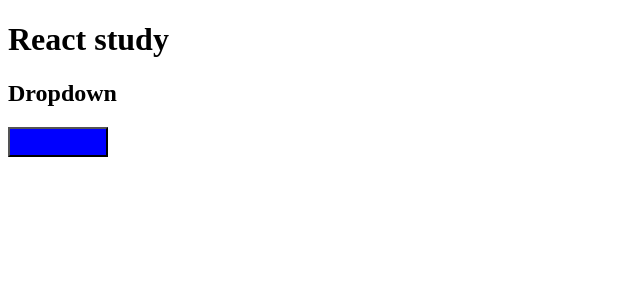
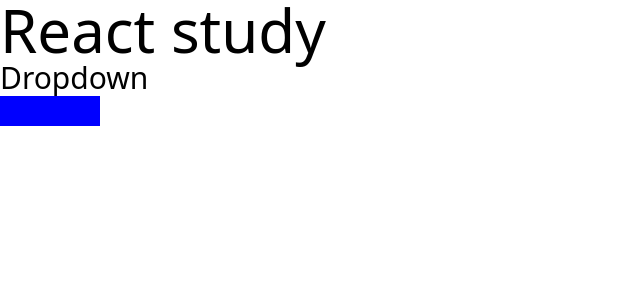
Before and after one commit to hodeethelion/reactdocumentstudy, a React (Create React App) app: page / in a window 1280 px wide. Shown: the top 300 px of the page, without its empty margins (0-640 px from the left). Built offline with nearby package versions, Linux system fonts and the light colour scheme.

Commit message:
Add: tailwind css added

```diff
--- a/package.json
+++ b/package.json
@@ -34,5 +34,8 @@
       "last 1 firefox version",
       "last 1 safari version"
     ]
+  },
+  "devDependencies": {
+    "tailwindcss": "^3.3.3"
   }
 }
--- a/src/App.jsx
+++ b/src/App.jsx
@@ -3,8 +3,8 @@
 function App() {
   return (
     <div className="App">
-      <h1>React study</h1>
-      <h2>Dropdown</h2>
+      <h1 className="text-6xl">React study</h1>
+      <div className="text-3xl font-light">Dropdown</div>
       <Dropdownsample />
     </div>
   );
--- /dev/null
+++ b/src/index.css
@@ -0,0 +1,3 @@
+@tailwind base;
+@tailwind components;
+@tailwind utilities;
--- a/src/index.jsx
+++ b/src/index.jsx
@@ -1,6 +1,7 @@
 import React from 'react';
 import ReactDOM from 'react-dom/client';
 import App from './App';
+import './index.css'
 
 const root = ReactDOM.createRoot(document.getElementById('root'));
 root.render(
--- /dev/null
+++ b/tailwind.config.js
@@ -0,0 +1,10 @@
+/** @type {import('tailwindcss').Config} */
+module.exports = {
+  content: [
+    "./src/**/*.{js,jsx,ts,tsx}",
+  ],
+  theme: {
+    extend: {},
+  },
+  plugins: [],
+}
```
Also changed, not shown: 1 other file (tests, documents, lock files or other folders).
